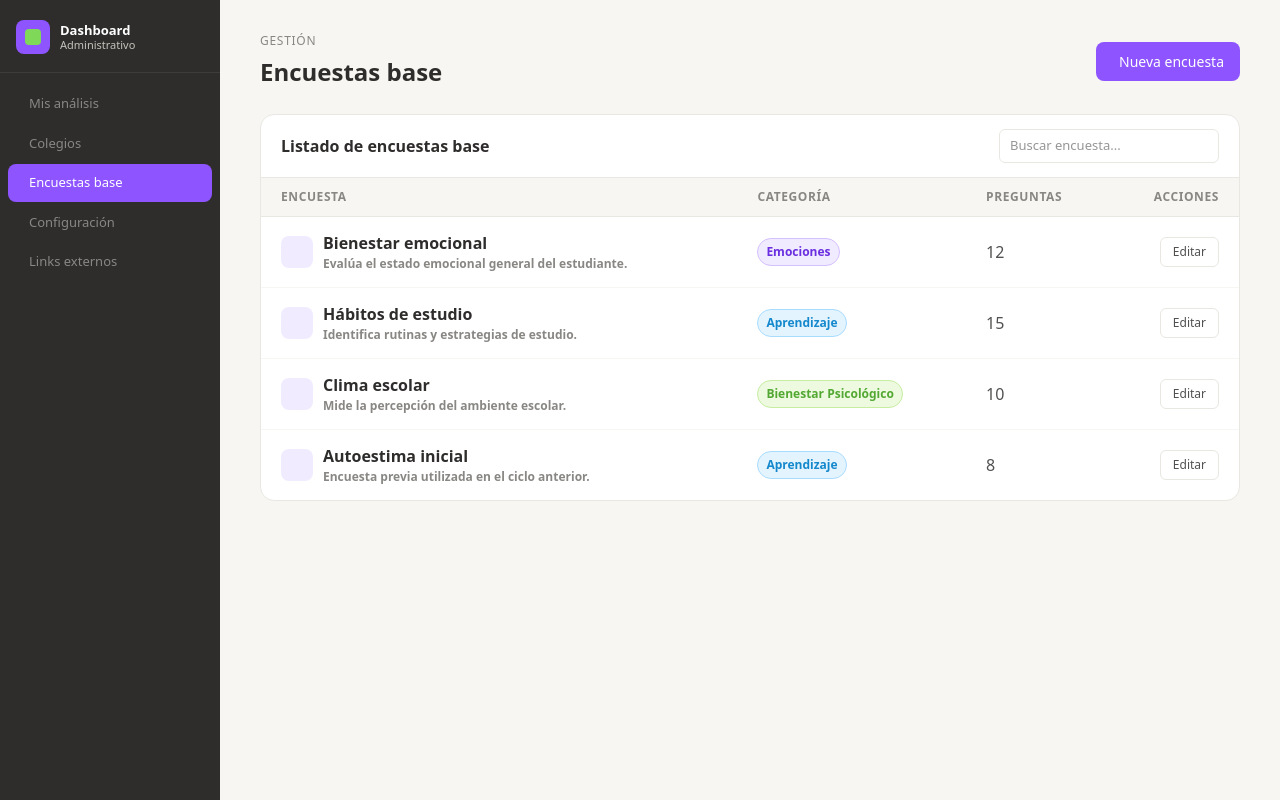
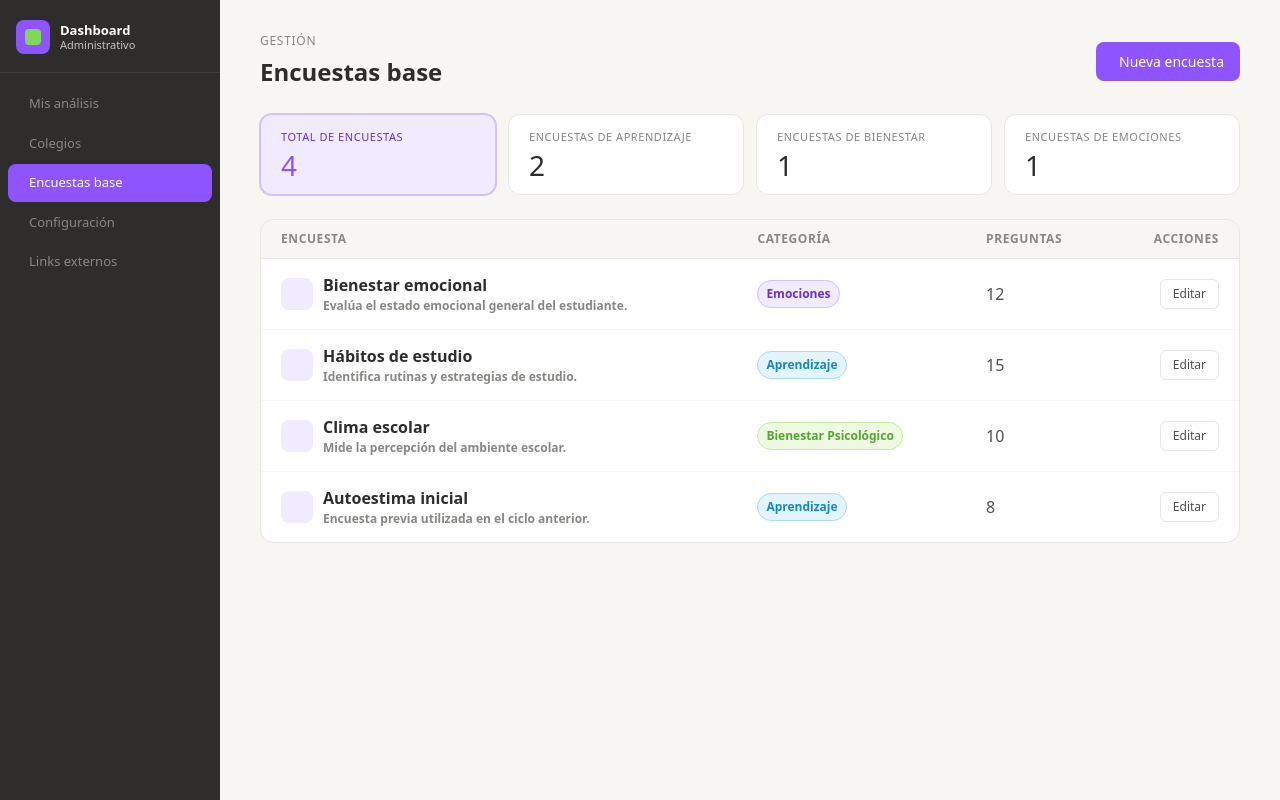
Before and after one commit to Pansocrates03/psyeva, a React (Vite) app: page /encuestas in a window 1280 px wide. Built offline with nearby package versions, Linux system fonts and the light colour scheme.

Commit message:
Fin del descanso

```diff
--- a/src/pages/DetalleAnalisis.tsx
+++ b/src/pages/DetalleAnalisis.tsx
@@ -55,9 +55,7 @@ interface EstudianteTablaRow extends EstudianteGrupo {
 
 interface CrearGrupoFormState {
   nombre: string;
-  grado: string;
   encuestas: string[];
-  estadoReporte: "privado" | "publico";
   reporteGrupal: string;
   encuestaEmociones: string;
   encuestaBienestar: string;
@@ -171,9 +169,7 @@ const createAlumno = (): AlumnoForm => ({ id: Date.now() + Math.random(), nombre
 
 const emptyGrupoForm = (): CrearGrupoFormState => ({
   nombre: "",
-  grado: "",
   encuestas: [],
-  estadoReporte: "privado",
   reporteGrupal: "",
   encuestaEmociones: "",
   encuestaBienestar: "",
@@ -192,10 +188,10 @@ const buildEstudiantesTabla = (gruposData: Grupo[]): EstudianteTablaRow[] =>
   );
 
 const FASES: Array<{ key: FaseAnalisis; label: string; description: string }> = [
-  { key: "configuracion", label: "Configuración", description: "Configuración inicial" },
-  { key: "encuestas", label: "Encuestas", description: "Encuestas" },
-  { key: "recoleccion", label: "Recopilación", description: "Recopilación" },
-  { key: "archivo", label: "Archivo", description: "Archivo" },
+  { key: "configuracion", label: "Configuración", description: "Durante la configuración inicial puedes configurar los grupos, seleccionar las encuestas a aplicar y gestionar los estudiantes" },
+  { key: "encuestas", label: "Encuestas", description: "Se publican las encuestas para que los estudiantes las respondan." },
+  { key: "recoleccion", label: "Recopilación", description: "Con los datos recopilados se realiza el análisis y se suben los reportes individuales y grupales." },
+  { key: "archivo", label: "Archivo", description: "Se archivan los resultados del análisis, todos los reportes son públicos." },
 ];
 
 // ── Página principal ──────────────────────────────────────────
@@ -268,14 +264,12 @@ export default function DetalleAnalisis() {
     setGrupoEditandoId(grupo.id);
     setGrupoForm({
       nombre: grupo.nombre,
-      grado: grupo.grado,
       encuestas: grupo.formularios.map(formulario => {
         if (formulario === "Emociones") return "Encuesta emociones";
         if (formulario === "Bienestar") return "Encuesta bienestar emocional";
         if (formulario === "Aprendizaje") return "Encuesta aprendizaje";
         return formulario;
       }),
-      estadoReporte: grupo.reporteGrupal ? "publico" : "privado",
       reporteGrupal: grupo.reporteGrupal ? "Reporte grupal actual" : "",
       encuestaEmociones: "",
       encuestaBienestar: "",
@@ -288,7 +282,7 @@ export default function DetalleAnalisis() {
   const handleCreateGrupo = (event: FormEvent<HTMLFormElement>) => {
     event.preventDefault();
 
-    if (!grupoForm.nombre.trim() || !grupoForm.grado.trim()) return;
+    if (!grupoForm.nombre.trim()) return;
 
     const alumnosValidos = grupoForm.alumnos.filter(alumno => alumno.nombre.trim() || alumno.curp.trim());
     const totalAlumnosGrupo = alumnosValidos.length;
@@ -304,7 +298,6 @@ export default function DetalleAnalisis() {
         ? {
             ...grupo,
             nombre: grupoForm.nombre.trim(),
-            grado: grupoForm.grado.trim(),
             reporteGrupal: Boolean(grupoForm.reporteGrupal),
             formularios: grupoForm.encuestas,
             estudiantes: estudiantesParaGrupo,
@@ -318,7 +311,6 @@ export default function DetalleAnalisis() {
       const nuevoGrupo: Grupo = {
         id: Date.now(),
         nombre: grupoForm.nombre.trim(),
-        grado: grupoForm.grado.trim(),
         estado: totalAlumnosGrupo > 0 ? "en_progreso" : "sin_iniciar",
         alumnosEncuestados: 0,
         totalAlumnos: totalAlumnosGrupo,
@@ -408,7 +400,7 @@ export default function DetalleAnalisis() {
             })}
           </div>
           <div className="fase-descripcion" style={{ marginTop: 4, fontSize: 12, color: COLORS.neutro500 }}>
-            Esta es la descripción de la fase actual: <strong>{FASES.find(fase => fase.key === faseActual)?.description}</strong>
+            {FASES.find(fase => fase.key === faseActual)?.description}
           </div>
           </div>
         </div>
@@ -497,24 +489,6 @@ export default function DetalleAnalisis() {
             />
           </div>
 
-          <div>
-            <label style={{ display: "block", fontSize: 13, fontWeight: 600, color: COLORS.neutro700, marginBottom: 6 }}>
-              Grado
-            </label>
-            <input
-              value={grupoForm.grado}
-              onChange={event => setGrupoForm(prev => ({ ...prev, grado: event.target.value }))}
-              type="text"
-              placeholder="Ej. Primero de primaria"
-              style={{
-                width: "100%", padding: "9px 12px",
-                border: `1px solid ${COLORS.neutro100}`, borderRadius: 8,
-                fontSize: 14, color: COLORS.neutro900, outline: "none",
-                boxSizing: "border-box",
-              }}
-            />
-          </div>
-
           <div style={{ display: "flex", flexDirection: "column", gap: 12 }}>
             <label style={{ display: "block", fontSize: 13, fontWeight: 600, color: COLORS.neutro700, marginBottom: 6 }}>
               Encuestas disponibles
@@ -567,20 +541,6 @@ export default function DetalleAnalisis() {
               ))}
             </select>
 
-          </div>
-
-          <div>
-            <label style={{ display: "block", fontSize: 13, fontWeight: 600, color: COLORS.neutro700, marginBottom: 6 }}>
-              Estado de los reportes
-            </label>
-            <select
-              value={grupoForm.estadoReporte}
-              onChange={event => setGrupoForm(prev => ({ ...prev, estadoReporte: event.target.value as "privado" | "publico" }))}
-              style={{ width: "100%", padding: "9px 12px", border: `1px solid ${COLORS.neutro100}`, borderRadius: 8, fontSize: 14, color: COLORS.neutro900, outline: "none", boxSizing: "border-box" }}
-            >
-              <option value="privado">Privado</option>
-              <option value="publico">Público</option>
-            </select>
           </div>
 
           <div>
--- a/src/pages/EncuestasBase.tsx
+++ b/src/pages/EncuestasBase.tsx
@@ -3,6 +3,7 @@ import Sidebar from "../components/Sidebar";
 import ActionButton from "../components/ActionButton";
 import Drawer from "../components/Drawer";
 import COLORS from "../utils/Colors";
+import StatCard from "@/components/StatCard";
 
 type CategoriaEncuesta = "Emociones" | "Bienestar Psicológico" | "Aprendizaje";
 
@@ -63,15 +64,16 @@ export default function EncuestasBase() {
   const [form, setForm] = useState<FormState>(emptyForm());
   const [query, setQuery] = useState("");
   const [expandedIncisos, setExpandedIncisos] = useState<Record<number, boolean>>({});
+  const [filter, setFilter] = useState<CategoriaEncuesta | "Todas">("Todas");
 
   const filteredEncuestas = useMemo(() => {
     const q = query.trim().toLowerCase();
-    if (!q) return encuestas;
-
-    return encuestas.filter(encuesta =>
-      [encuesta.nombre, encuesta.categoria, encuesta.descripcion].some(value => value.toLowerCase().includes(q))
-    );
-  }, [encuestas, query]);
+    return encuestas.filter(encuesta => {
+      const matchesFilter = filter === "Todas" || encuesta.categoria === filter;
+      const matchesQuery = !q || [encuesta.nombre, encuesta.categoria, encuesta.descripcion].some(value => value.toLowerCase().includes(q));
+      return matchesFilter && matchesQuery;
+    });
+  }, [encuestas, query, filter]);
 
   const totalPreguntas = encuestas.reduce((sum, encuesta) => sum + encuesta.preguntas, 0);
 
@@ -204,45 +206,18 @@ export default function EncuestasBase() {
           </button>
         </div>
 
-{/*
+
         <div style={{ display: "flex", gap: 12, marginBottom: 24 }}>
-          <div style={{ flex: 1, background: "#fff", border: `1px solid ${COLORS.neutro100}`, borderRadius: 14, padding: "16px 18px" }}>
-            <div style={{ fontSize: 12, color: COLORS.neutro500, marginBottom: 6 }}>Total de encuestas</div>
-            <div style={{ fontSize: 22, fontWeight: 700, color: COLORS.neutro900 }}>{encuestas.length}</div>
-          </div>
-          <div style={{ flex: 1, background: "#fff", border: `1px solid ${COLORS.neutro100}`, borderRadius: 14, padding: "16px 18px" }}>
-            <div style={{ fontSize: 12, color: COLORS.neutro500, marginBottom: 6 }}>Preguntas</div>
-            <div style={{ fontSize: 22, fontWeight: 700, color: COLORS.neutro900 }}>{totalPreguntas}</div>
-          </div>
-          <div style={{ flex: 1, background: "#fff", border: `1px solid ${COLORS.neutro100}`, borderRadius: 14, padding: "16px 18px" }}>
-            <div style={{ fontSize: 12, color: COLORS.neutro500, marginBottom: 6 }}>Activas</div>
-            <div style={{ fontSize: 22, fontWeight: 700, color: COLORS.neutro900 }}>2</div>
-          </div>
+          <StatCard label="Total de encuestas" accent={filter === "Todas"} onClick={() => setFilter('Todas')} value={encuestas.length} />
+          <StatCard label="Encuestas de aprendizaje" accent={filter === "Aprendizaje"} onClick={() => setFilter('Aprendizaje')} value={encuestas.filter(e => e.categoria === "Aprendizaje").length} />
+          <StatCard label="Encuestas de bienestar" accent={filter === "Bienestar Psicológico"} onClick={() => setFilter('Bienestar Psicológico')} value={encuestas.filter(e => e.categoria === "Bienestar Psicológico").length} />
+          <StatCard label="Encuestas de emociones" accent={filter === "Emociones"} onClick={() => setFilter('Emociones')} value={encuestas.filter(e => e.categoria === "Emociones").length} />
         </div>
-        */}
+
+
+
 
         <div style={{ background: "#fff", border: `1px solid ${COLORS.neutro100}`, borderRadius: 14, overflow: "hidden" }}>
-          <div style={{ display: "flex", alignItems: "center", justifyContent: "space-between", padding: "14px 20px", borderBottom: `1px solid ${COLORS.neutro100}` }}>
-            <h2 style={{ margin: 0, fontSize: 16, fontWeight: 600, color: COLORS.neutro900 }}>Listado de encuestas base</h2>
-            <div style={{ display: "flex", alignItems: "center", gap: 8 }}>
-              <i className="ti ti-search" style={{ fontSize: 15, color: COLORS.neutro400 }} aria-hidden="true" />
-              <input
-                type="text"
-                value={query}
-                onChange={event => setQuery(event.target.value)}
-                placeholder="Buscar encuesta..."
-                style={{
-                  border: `1px solid ${COLORS.neutro100}`,
-                  borderRadius: 6,
-                  padding: "6px 10px",
-                  fontSize: 13,
-                  color: COLORS.neutro900,
-                  outline: "none",
-                  width: 220,
-                }}
-              />
-            </div>
-          </div>
 
 
           <table style={{ width: "100%", borderCollapse: "collapse" }}>
--- a/src/pages/MisAnalisis.tsx
+++ b/src/pages/MisAnalisis.tsx
@@ -103,7 +103,6 @@ export default function MisAnalisis() {
                 align: "right",
                 render: item => (
                   <div data-no-row-click="true" style={{ display: "flex", gap: 6, justifyContent: "flex-end" }}>
-                    <ActionButton label="Editar" variant="default" />
                     {item.estado === "activo"
                       ? <ActionButton label="Archivar" variant="archive" />
                       : <ActionButton label="Eliminar" variant="danger" />
```
